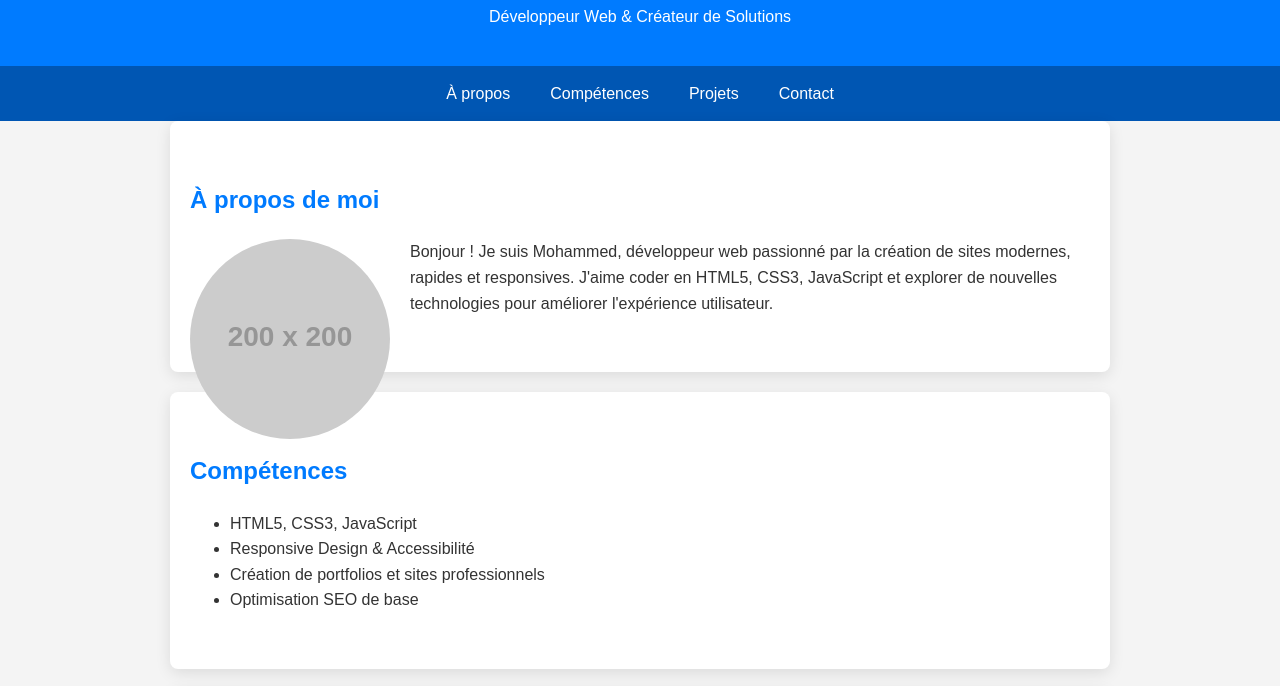
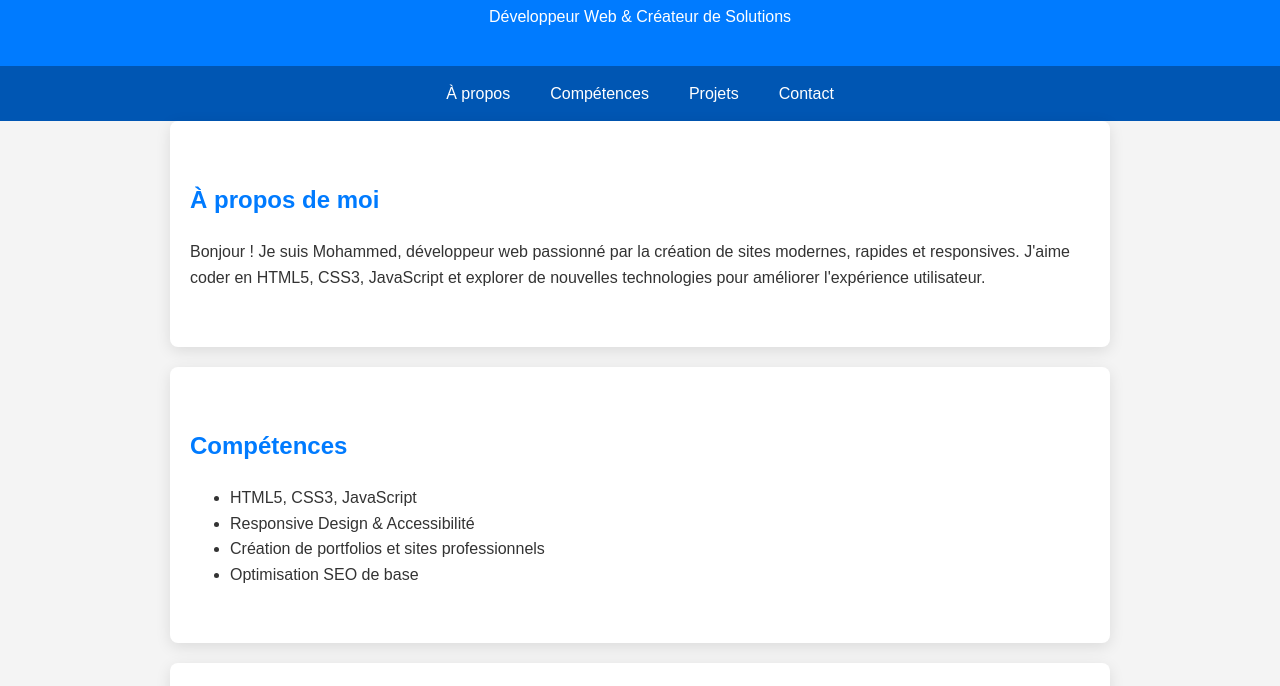
Before and after one commit to Mohammed-Amine-Programeur/OpenInfo-creation, a plain HTML site: page index.html in a window 1280 px wide. Shown: the part 96-782 px from the top of the page. Drawn offline with Linux system fonts and the light colour scheme; placeholder pictures from the web are drawn by us; a script that the page names is missing.

Commit message:
Update index.html

```diff
--- a/index.html
+++ b/index.html
@@ -23,7 +23,6 @@
 
     <section id="about" class="about">
         <h2>À propos de moi</h2>
-        <img src="https://via.placeholder.com/200" alt="Photo de Mohammed">
         <p>Bonjour ! Je suis Mohammed, développeur web passionné par la création de sites modernes, rapides et responsives. J'aime coder en HTML5, CSS3, JavaScript et explorer de nouvelles technologies pour améliorer l'expérience utilisateur.</p>
     </section>
 
```
